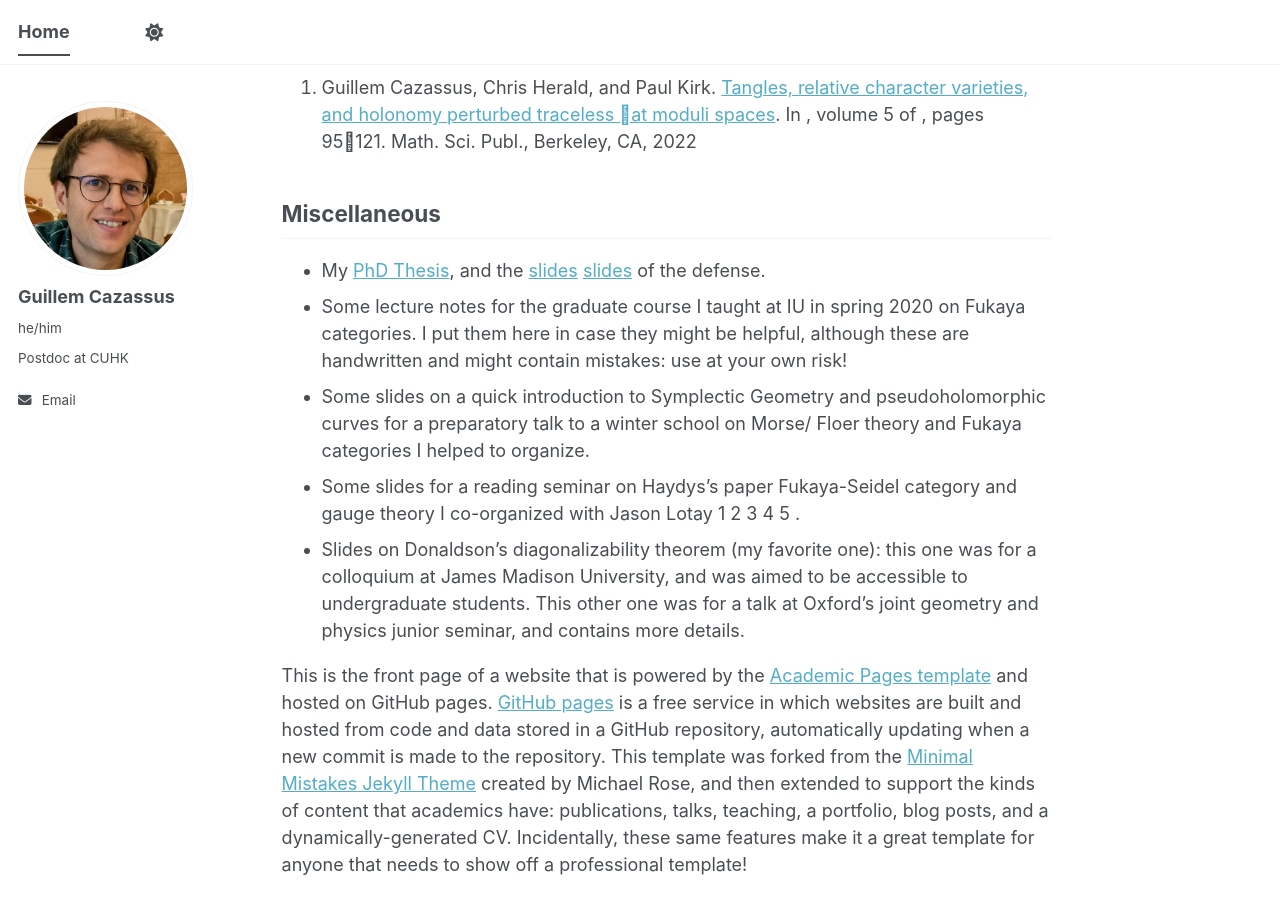
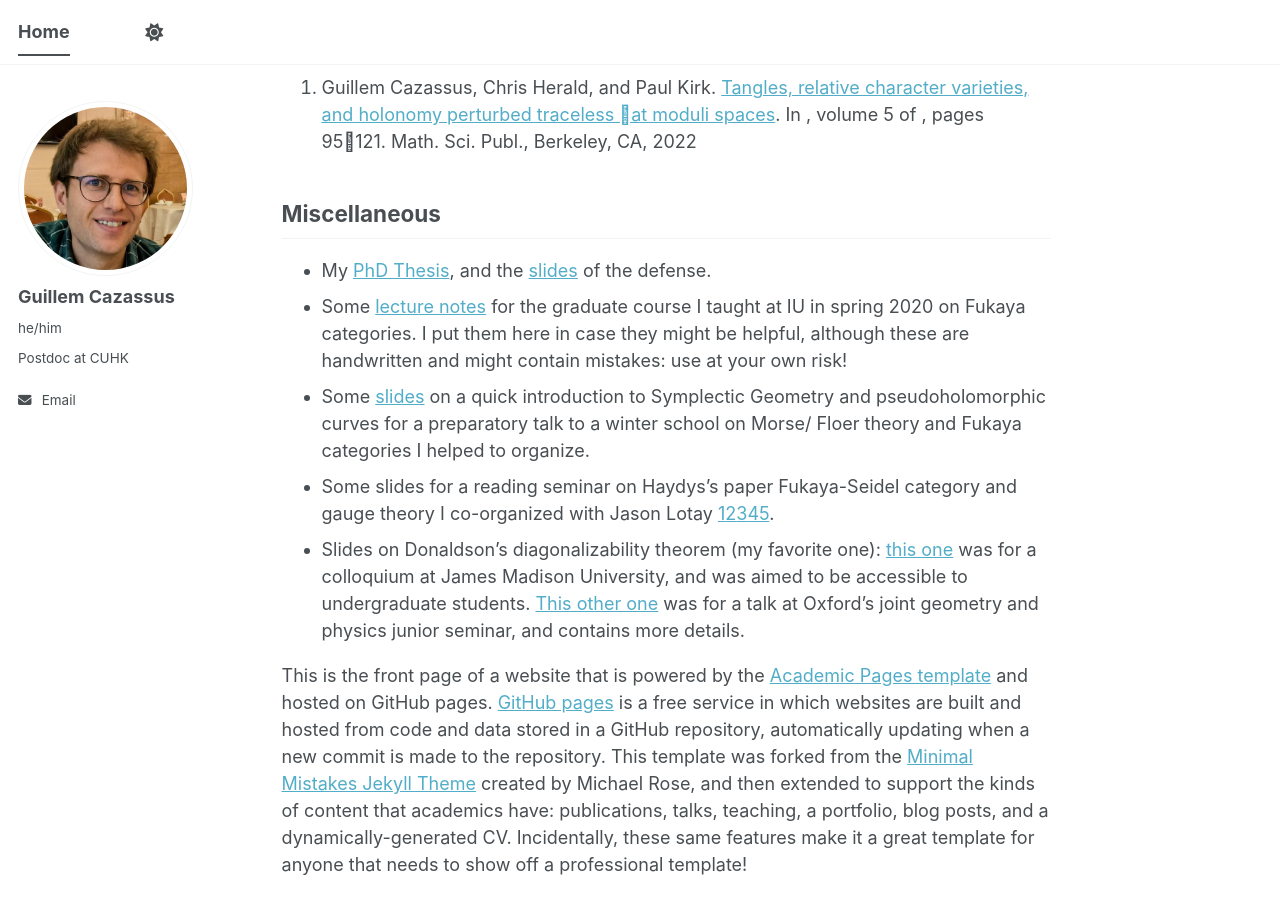
Before and after one commit to guillemcazassus/guillemcazassus, a Jekyll site: the page built from _pages/about.md, in a window 1280 px wide and 900 px high, scrolled down 900 px. Built offline with Jekyll 4.4.1, drawn with Linux system fonts in a browser that asks for light colours; a script bundle is joined from its source files by our own code; library files that are not in the unit come from our copies; some of the changed text lies outside the part shown.

Commit message:
Update about.md

```diff
--- a/_pages/about.md
+++ b/_pages/about.md
@@ -39,11 +39,11 @@ Publ., Berkeley, CA, 2022
 
 Miscellaneous
 --
-- My [PhD Thesis](https://arxiv.org/abs/1612.01446), and the [slides](/files/slides_soutenance.pdf)  [slides](files/slides_soutenance.pdf) of the defense.
-- Some lecture notes for the graduate course I taught at IU in spring 2020 on Fukaya categories. I put them here in case they might be helpful, although these are handwritten and might contain mistakes: use at your own risk!
-- Some slides on a quick introduction to Symplectic Geometry and pseudoholomorphic curves for a preparatory talk to a winter school on Morse/ Floer theory and Fukaya categories I helped to organize.
-- Some slides for a reading seminar on Haydys's paper Fukaya-Seidel category and gauge theory I co-organized with Jason Lotay 1 2 3 4 5 .
-- Slides on Donaldson's diagonalizability theorem (my favorite one): this one was for a colloquium at James Madison University, and was aimed to be accessible to undergraduate students. This other one was for a talk at Oxford's joint geometry and physics junior seminar, and contains more details.
+- My [PhD Thesis](https://arxiv.org/abs/1612.01446), and the [slides](files/slides_soutenance.pdf) of the defense.
+- Some [lecture notes]() for the graduate course I taught at IU in spring 2020 on Fukaya categories. I put them here in case they might be helpful, although these are handwritten and might contain mistakes: use at your own risk!
+- Some [slides]() on a quick introduction to Symplectic Geometry and pseudoholomorphic curves for a []()preparatory talk to a []()winter school on Morse/ Floer theory and Fukaya categories I helped to organize.
+- Some []()slides for a reading seminar on Haydys's paper Fukaya-Seidel category and gauge theory I co-organized with Jason Lotay [1](files/24-3_lefschetz_fibrations_fukaya_seidel.pdf)[2](files/7-4_morse_homology.pdf)[3](files/14-4_lagrangian_floer_homology_fukaya_categories.pdf)[4](files/21-4_derived_categories_Fukaya-Seidel_categories.pdf)[5](files/12-5_Fukaya-Seidel_categories.pdf).
+- Slides on Donaldson's diagonalizability theorem (my favorite one): [this one](files/colloquium_jmu.pdf) was for a colloquium at James Madison University, and was aimed to be accessible to undergraduate students. [This other one](files/joint_seminar_guillem_cazassus.pdf) was for a talk at Oxford's joint geometry and physics junior seminar, and contains more details.
 
 
 
```
Also changed, not shown: other parts of _pages/about.md (+1 -1 lines).
